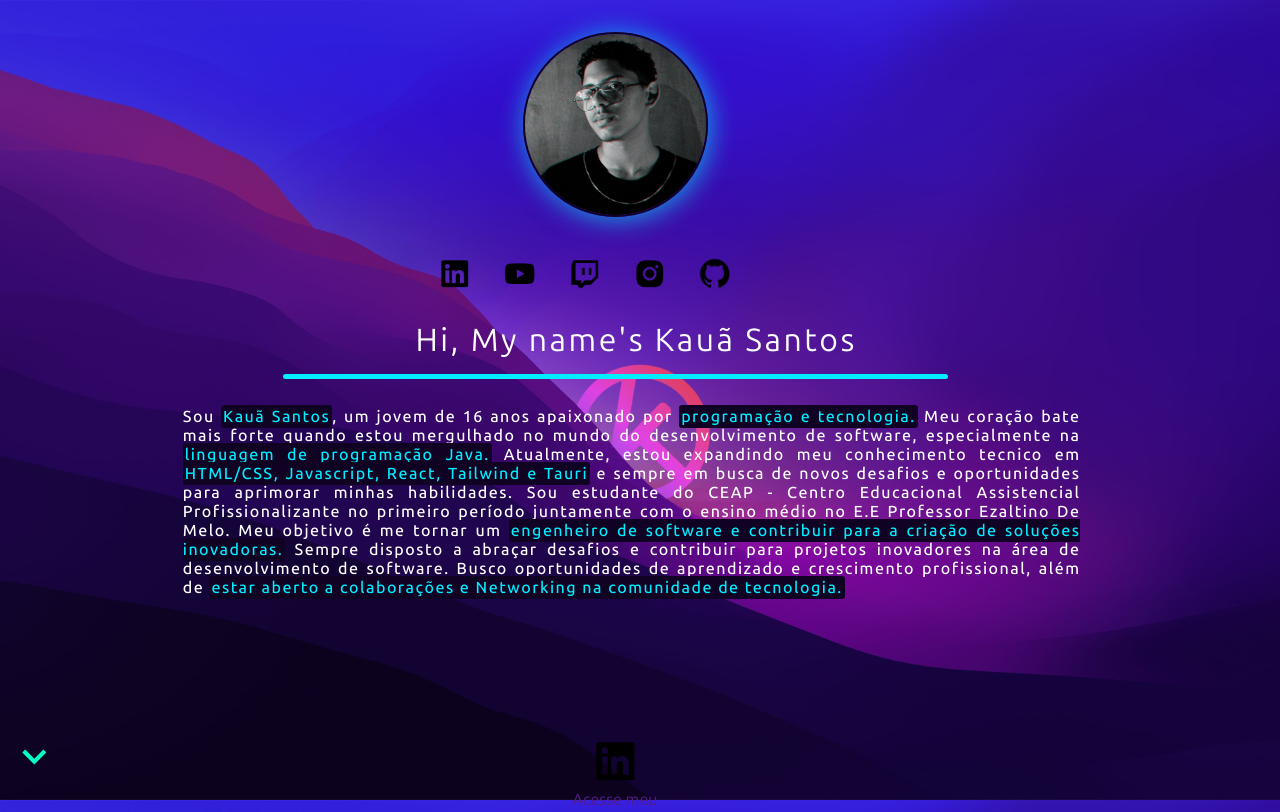
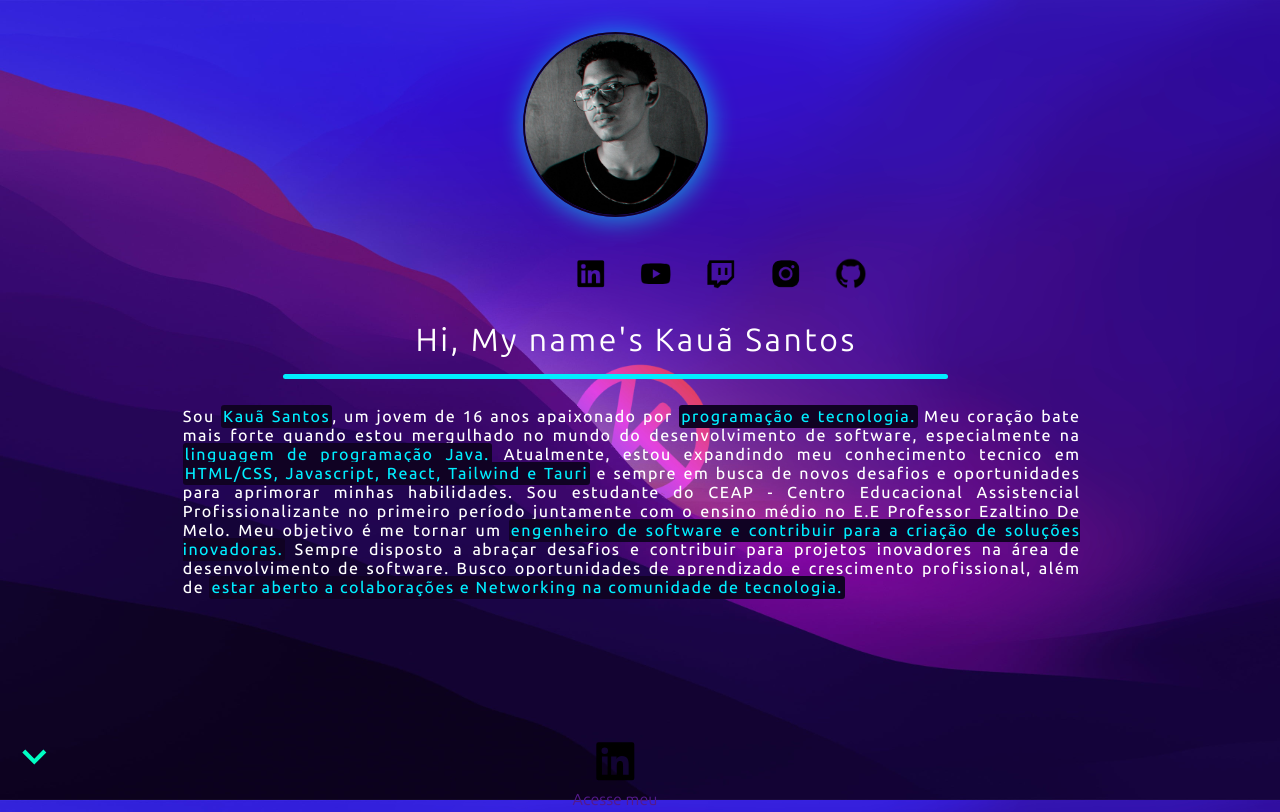
Before and after one commit to KauahsSantos/About-Me, a website: page home/index.html in a window 1280 px wide. Shown: the top 812 px of the page. Drawn offline with nearby package versions, Linux system fonts and the light colour scheme.

Commit message:
Update style.css

```diff
--- a/home/style.css
+++ b/home/style.css
@@ -53,7 +53,7 @@ body{
 
                 & .socials{
                     text-align: center;
-                    padding: 35px 35.5%;
+                    padding: 35px 45.7%;
                     width: 250px;
                     height: 100px;
                     display: flex;
```
